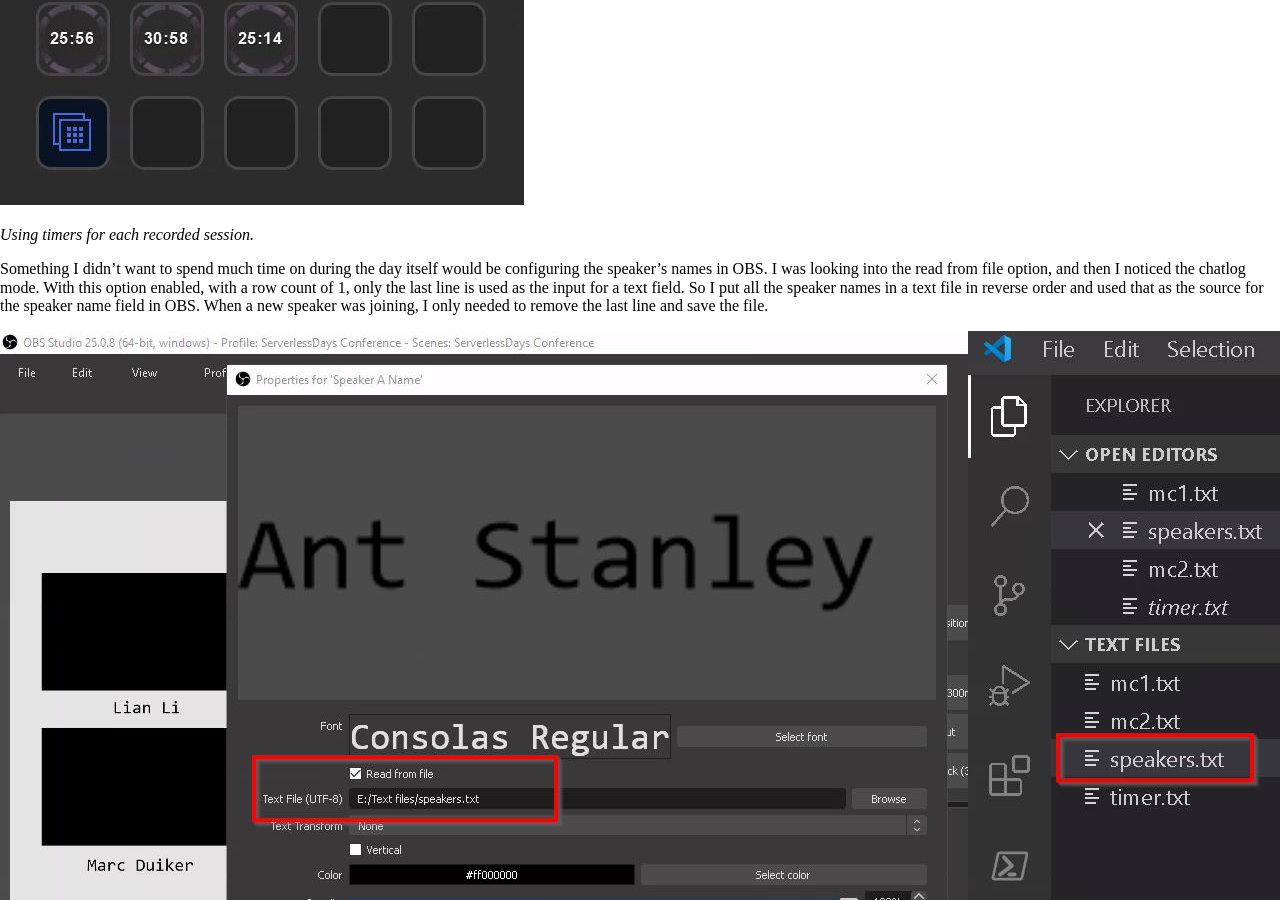
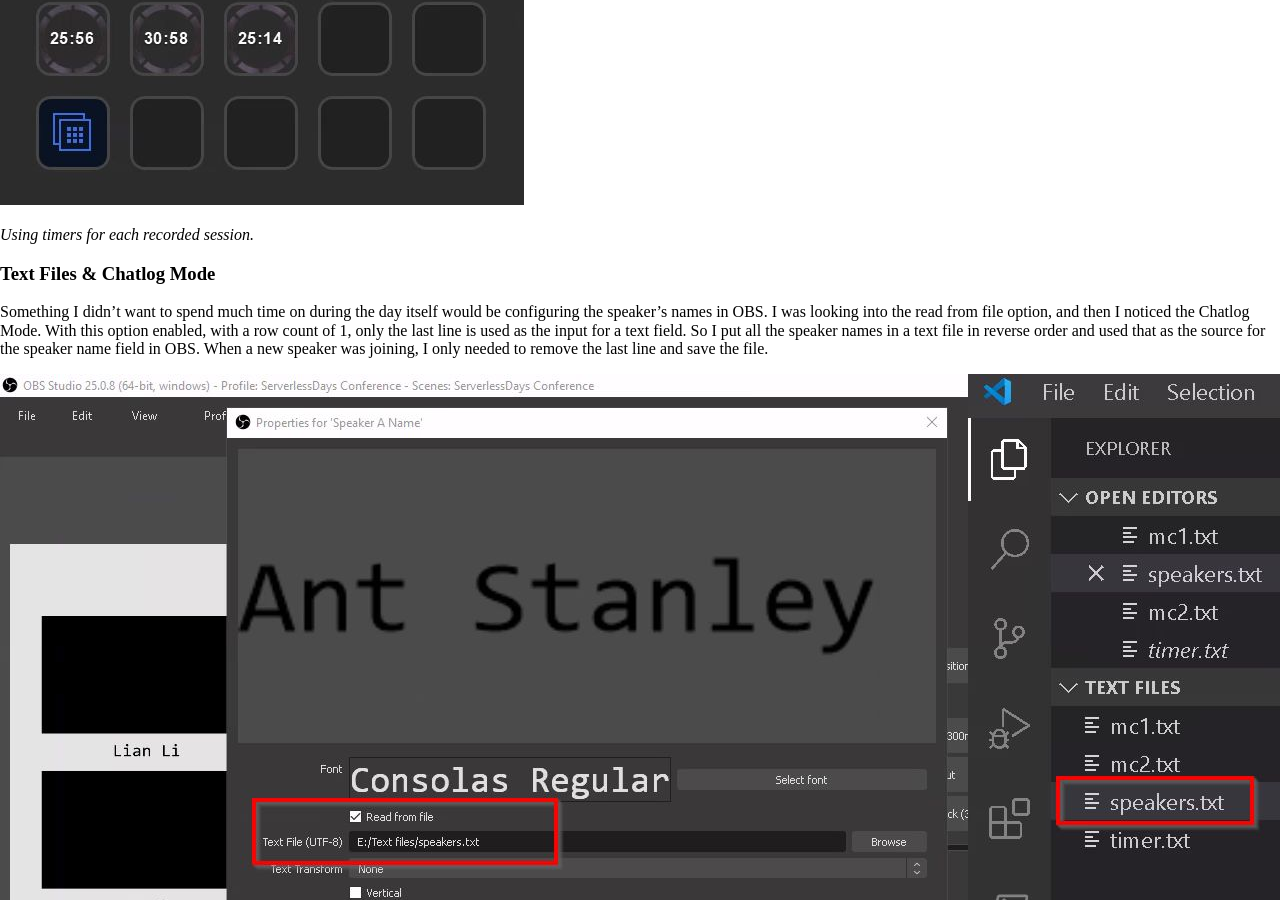
Before and after one commit to marcduiker/marcduiker.github.io, a Jekyll site: the page built from _posts/2020-05-12-serverlessdays-amsterdam-post-mortem.md, in a window 1280 px wide and 900 px high, scrolled down 2654 px. Built offline with Jekyll 4.4.1, drawn with Linux system fonts in a browser that asks for light colours; nearby versions of some CDN libraries; some of the changed text lies outside the part shown.

Commit message:
Formatting

```diff
--- a/_posts/2020-05-12-serverlessdays-amsterdam-post-mortem.md
+++ b/_posts/2020-05-12-serverlessdays-amsterdam-post-mortem.md
@@ -36,7 +36,9 @@
 
 *Using timers for each recorded session.*
 
-Something I didn't want to spend much time on during the day itself would be configuring the speaker's names in OBS. I was looking into the read from file option, and then I noticed the chatlog mode. With this option enabled, with a row count of 1, only the last line is used as the input for a text field. So I put all the speaker names in a text file in reverse order and used that as the source for the speaker name field in OBS. When a new speaker was joining, I only needed to remove the last line and save the file.
+### Text Files & Chatlog Mode
+
+Something I didn't want to spend much time on during the day itself would be configuring the speaker's names in OBS. I was looking into the read from file option, and then I noticed the Chatlog Mode. With this option enabled, with a row count of 1, only the last line is used as the input for a text field. So I put all the speaker names in a text file in reverse order and used that as the source for the speaker name field in OBS. When a new speaker was joining, I only needed to remove the last line and save the file.
 
 <img class="u-max-full-width" itemprop="image" src="{{ site.url }}/assets/2020/05/12/04-chatlogmode.jpg" alt="Using text files with chatlog mode enabled.">
 
@@ -199,6 +201,7 @@
 
 <iframe width="560" height="315" src="https://www.youtube.com/embed/8RX2WkBiXk0" frameborder="0" allow="autoplay; encrypted-media" allowfullscreen></iframe>
 
+
 Once the after-party was done, we thanked Sam on Discord. There was plenty of positive feedback there, which was great to see.
 
 Once the after-party was over, I watched some Netflix, and then went to bed. I couldn't fall asleep, though, as I still felt the adrenaline rushing through my body. When I did fell asleep, I probably dreamt of continuously resizing webcam feeds in OBS 😫.
@@ -225,8 +228,9 @@
 
 <iframe width="560" height="315" src="https://www.youtube.com/embed/cqaewpYtYTA" frameborder="0" allow="autoplay; encrypted-media" allowfullscreen></iframe>
 
-So, would I ever do this again? Yes and no. I would do this again since I enjoy working with the kind people in this awesome community. I also like to play around with the technology and learn new things. I would not do it in the exact same way, though. I'd prepare more, investigate in different tools, and, most importantly, share the responsibility for running the technical setup. Because now, I was solely responsible for doing tech work, which was quite a risk. If I had fallen down the stairs and had broken my leg, nobody could have stepped in quickly and continued the streaming. So my most important lesson learned is to involve others early on and to help them get familiar with the technical setup. This way, we can share the responsibility and I can sleep better in the nights leading to the event 😉.
+So, would I ever
+do this again? Yes and no. I would do this again since I enjoy working with the kind people in this awesome community. I also like to play around with the technology and learn new things. I would not do it in the exact same way, though. I'd prepare more, investigate in different tools, and, most importantly, share the responsibility for running the technical setup. Because now, I was solely responsible for doing tech work, which was quite a risk. If I had fallen down the stairs and had broken my leg, nobody could have stepped in quickly and continued the streaming. So my most important lesson learned is to involve others early on and to help them get familiar with the technical setup. This way, we can share the responsibility and I can sleep better in the nights leading to the event 😉.
 
-I hope to see you all at the conference next year or at one of our [(virtual) Meetups](https://www.meetup.com/ServerlessDays-Amsterdam/)!
+I hope to see you all at the conference next year, or at one of our [(virtual) Meetups](https://www.meetup.com/ServerlessDays-Amsterdam/)!
 
 *Marc*
```
Also changed, not shown: other parts of _posts/2020-05-12-serverlessdays-amsterdam-post-mortem.md (+1 -1 lines).
